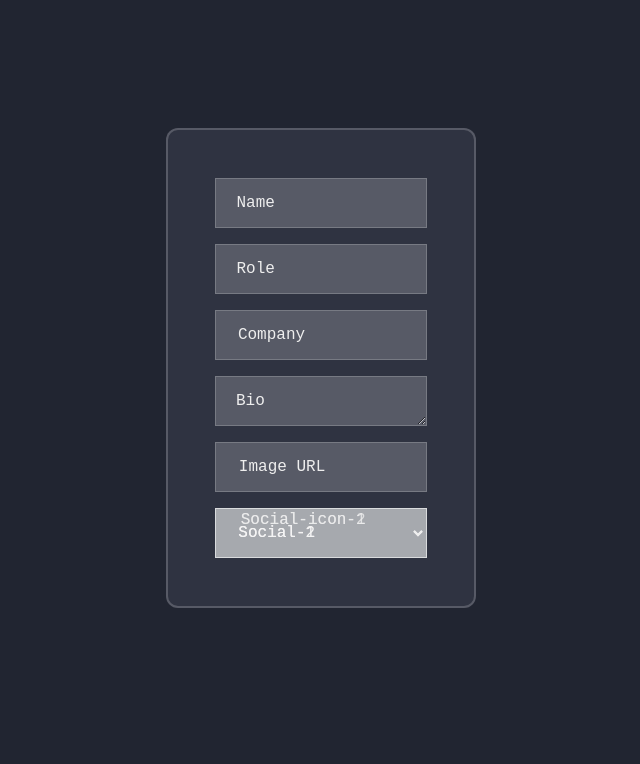
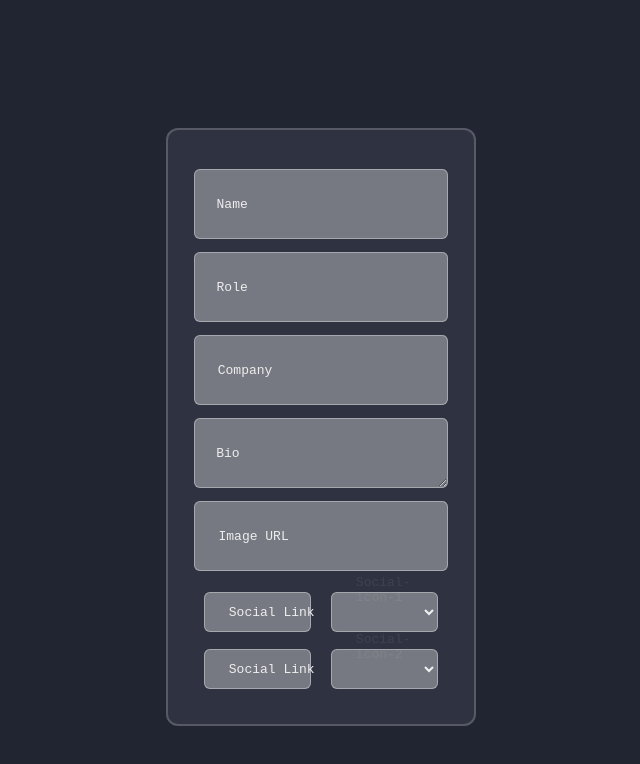
Before and after one commit to miracleonyenma/teamsjson, a website: page public/index.html in a window 1280 px wide. Shown: the whole page, without its empty margins (319-959 px from the left). Drawn offline with Linux system fonts and the light colour scheme.

Commit message:
minor ui changes

```diff
--- a/public/index.html
+++ b/public/index.html
@@ -37,17 +37,17 @@
                     <label for="image"><span>Image URL</span></label>
                 </div>
 
-                <div class="form-group">
-                    <div class="social-cont">
+                <div class="social-form-group">
+                    <div class="social cont">
                         <input type="text" name="social" id="social1" required>
-                        <label for="social"><span>Social-1</span></label>
+                        <label for="social"><span>Social Link</span></label>
                     </div>
-                    <div class="social-cont">
+                    <div class="social cont">
                         <input type="text" name="social" id="social2" required>
-                        <label for="social"><span>Social-2</span></label>
+                        <label for="social"><span>Social Link</span></label>
                     </div>
 
-                    <div class="social-icon-cont">
+                    <div class="social icon-cont">
                         <select name="social-icon" class="form-control" required>
                             <option value="none" selected="selected"></option>
                             <option value="fa fa-twitter">Twitter</option>
@@ -57,7 +57,7 @@
                         <label for="social-icon"><span>Social-icon-1</span></label>
                     </div>
 
-                    <div class="social-icon-cont">
+                    <div class="social icon-cont">
                         <select name="social-icon" class="form-control" required>
                             <option value="none" selected="selected"></option>
                             <option value="fa fa-twitter">Twitter</option>
--- a/public/style.scss
+++ b/public/style.scss
@@ -10,7 +10,7 @@
     margin: 0;
     padding: 0;
     transition: 0.32s cubic-bezier(0.175, 0.885, 0.32, 1.275);
-    font-family: 'Courier New', Courier, monospace;
+    font-family: monospace;
 }
 
 body{
@@ -42,20 +42,29 @@ form{
 .form-group{
     margin: 1em auto;
     position: relative;
-    height: 50px;
-    width: 88%;
+    height: 70px;
+    width: 100%;
 
     label{
         width: 100%;
-        height: 50px;
+        height: 100%;
         position: absolute;
         display: block;
+        cursor: text;
+        pointer-events: none;
+        border-radius: 6px;
+        background: var(--border-content);
+        border: 1px solid var(--border-content);
+        color: var(--text);
+
+
 
         span{
             position: absolute;
-            top: 50%;
+            top: calc(50%);
             left: 20px;
-            transform: translate(5%, -50%);
+            transform: translate(5%, calc(-50%));
+            font-size: 13px;
         }
 
 
@@ -66,13 +75,114 @@ form{
         border: 1px solid var(--border-content);
         color: var(--text);
         width: 100%;
-        height: 50px;
+        height: 100%;
         position: absolute;
         padding: 20px 0 0 20px;
+        outline: none;
+        border-radius: 6px;
 
-        &:hover + label span, &:active + label span, &:valid + label span{
+
+        &:hover + label span, &:focus + label span, &:valid + label span{
             transform: translate(5%, -125%);
             opacity: 0.78;
         }
+
+    }
+
+    textarea{
+        &:hover + label span, &:focus + label span, &:valid + label span{
+            opacity: 0.08!important;
+        }
+    }
+
+}
+
+.social-form-group{
+    width: 100%;
+    display: grid;
+    grid-template-columns: 1fr 1fr;
+    grid-template-rows: 1fr 1fr;
+
+    .social{
+        width: 85%;
+        height: 40px;
+        position: relative;
+        margin: 0.65em auto;
+
+        label{
+            width: 100%;
+            height: 100%;
+            position: absolute;
+            display: block;
+            cursor: text;
+            pointer-events: none;
+            border-radius: 6px;
+            background: var(--border-content);
+            border: 1px solid var(--border-content);
+            color: var(--text);
+
+
+
+            span{
+                position: absolute;
+                top: calc(50%);
+                left: 20px;
+                transform: translate(5%, calc(-50%));
+                font-size: 13px;
+            }
+
+        }
+
+        input, select{
+            background: var(--border-content);
+            border: 1px solid var(--border-content);
+            color: var(--text);
+            width: 100%;
+            height: 100%;
+            position: absolute;
+            padding: 0 0 0 20px;
+            outline: none;
+            border-radius: 6px;
+
+
+            &:hover + label span, &:focus + label span, &:valid + label span{
+                transform: translate(5%, -125%);
+                opacity: 0.08;
+            }
+        }
+
+        select{
+            padding: 0 0 0 0;
+            text-align: center;
+
+            &:focus{
+                color: var(--background);
+            }
+        }
+
+
+    }
+
+    .social.cont{
+
+        &:nth-of-type(1){
+            grid-row: 1;
+            grid-column: 1;
+        }
+        &:nth-of-type(2){
+            grid-row: 2;
+            grid-column: 1;
+        }
+    }
+    .social.icon-cont{
+
+        &:nth-of-type(1){
+            grid-row: 1;
+            grid-column: 2;
+        }
+        &:nth-of-type(1){
+            grid-row: 1;
+            grid-column: 2;
+        }
     }
 }
```
Also changed, not shown: public/style.css, 1 other file.
